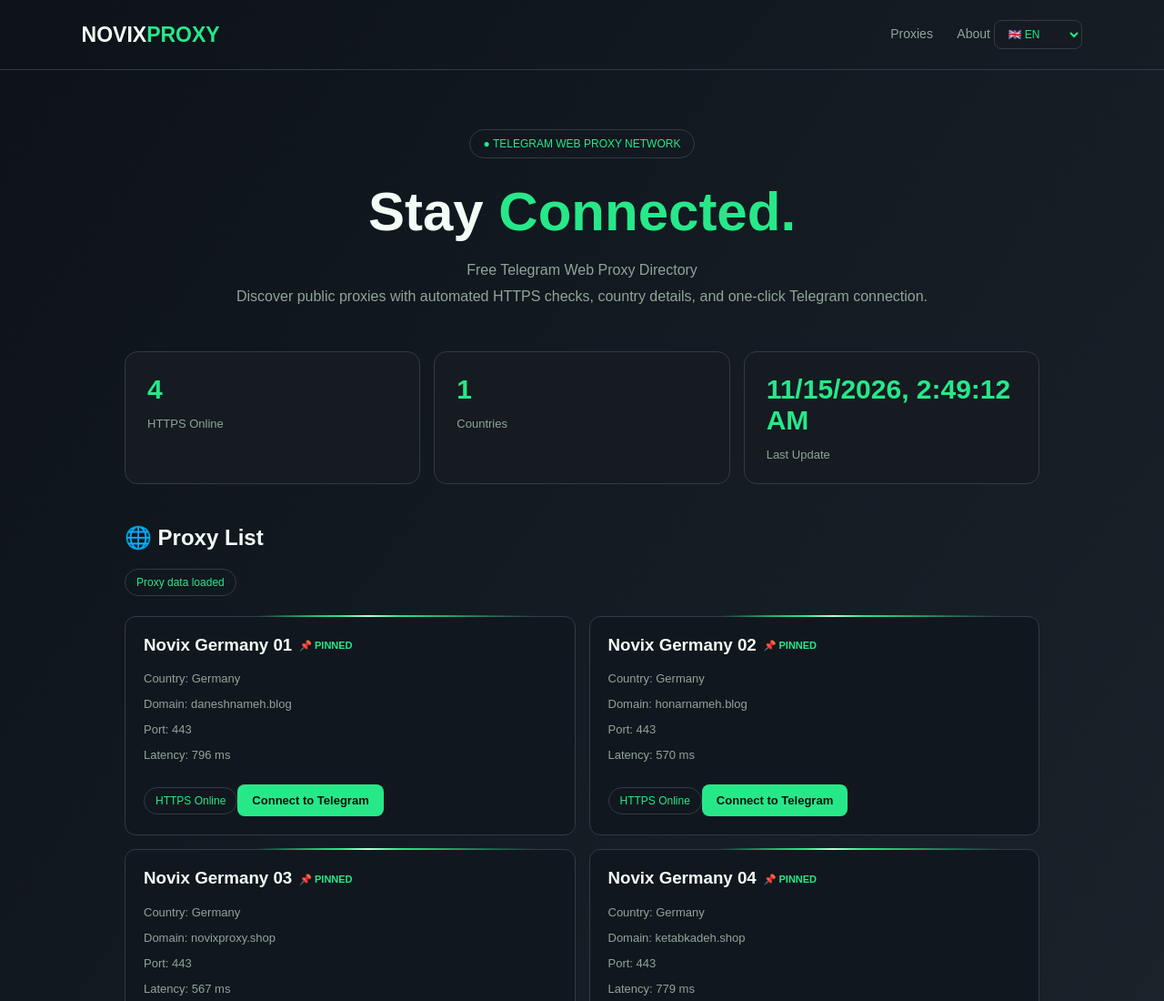
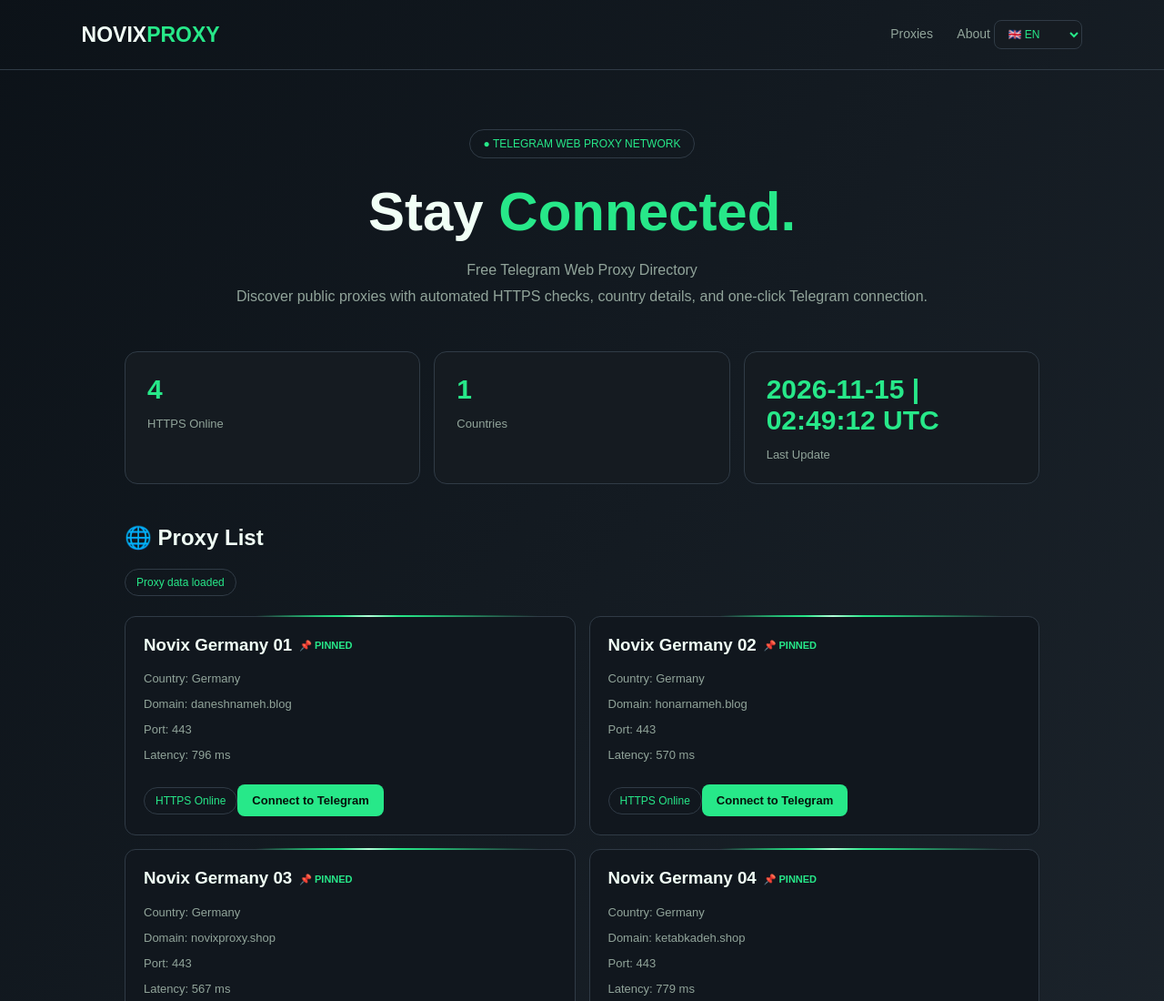
Before and after one commit to NovixProxy/Free-Telegram-Proxy-List, a plain HTML site: page index.html in a window 1280 px wide. Shown: the top 1100 px of the page at 91% size. Drawn offline with Linux system fonts and the light colour scheme.

Commit message:
Update index.html

```diff
--- a/index.html
+++ b/index.html
@@ -358,9 +358,9 @@ proxies.sort((a, b) => {
     document.getElementById('countries').textContent = countries.size;
 
     document.getElementById('last-update').textContent =
-      data.updated_at
-        ? new Date(data.updated_at).toLocaleString()
-        : '—';
+  data.updated_at
+    ? new Date(data.updated_at).toISOString().replace('T', ' | ').replace(/\.\d{3}Z$/, ' UTC')
+    : '—';
 
     list.replaceChildren();
 
```
